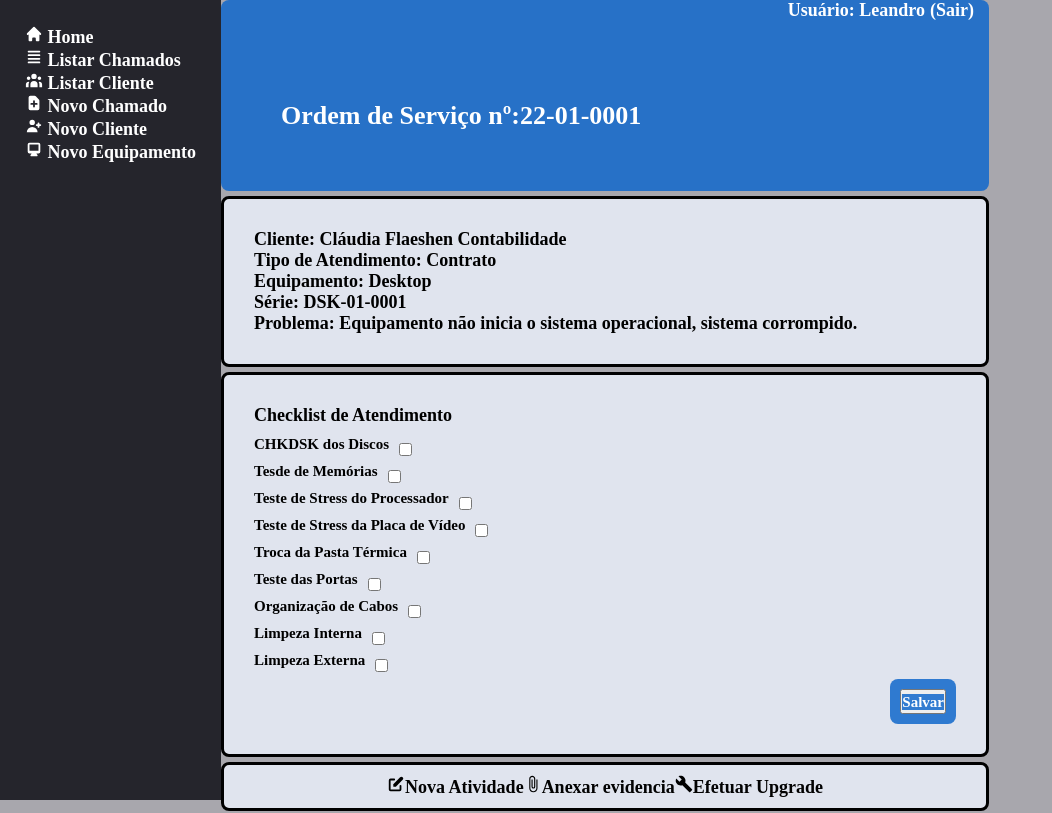
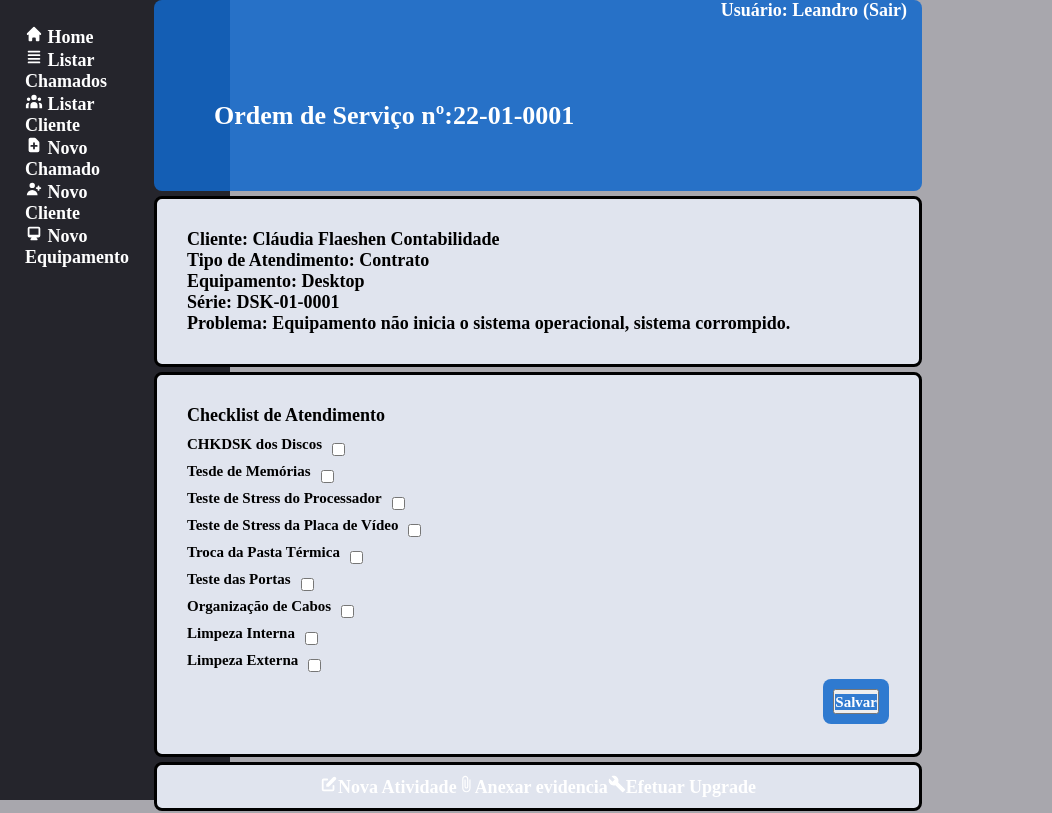
Before and after one commit to LeandroSanto/ticontrol-ticketfrontend, a React (Create React App) app: page / in a window 1280 px wide. Shown: the top 813 px of the page, without its empty margins (0-1052 px from the left). Built offline with nearby package versions, Linux system fonts and the light colour scheme.

Commit message:
Criando rotas, criando arquivo de rotas

```diff
--- a/src/App.tsx
+++ b/src/App.tsx
@@ -1,6 +1,8 @@
 import React from 'react';
-import { Route } from 'react-router-dom'
-import {Home} from './pages/Home';
+import { BrowserRouter } from 'react-router-dom'
+import { Routes } from './routes';
+
+import './src/theme/app.css';
 
 import './src/theme/colors.css';
 import './src/theme/fonts.css';
@@ -9,7 +11,11 @@ import './src/theme/global.css';
 
 function App() {
   return (
-    <Home />
+    <div className='container'>
+      <BrowserRouter>
+        <Routes />
+      </BrowserRouter>
+    </div>
   );
 }
 
--- a/src/index.tsx
+++ b/src/index.tsx
@@ -4,7 +4,8 @@ import App from './App';
 
 ReactDOM.render(
   <React.StrictMode>
-    <App />
+      <App />
   </React.StrictMode>,
+
   document.getElementById('root')
 );
--- a/src/pages/Home/index.tsx
+++ b/src/pages/Home/index.tsx
@@ -13,7 +13,6 @@ import { OrderService } from '../OrderService';
 export function Home(){
   return(
     <div className='homeContainer'>
-      <SideBar/>
       <OrderService />
     </div>
   )
--- /dev/null
+++ b/src/pages/NewClient/index.tsx
@@ -0,0 +1,16 @@
+import React from 'react';
+import { Input } from '../../components/Input';
+
+import './styles.css';
+
+export function NewClient(){
+    return(
+        <div>
+        <div className="newclientContainer">
+            <Input type= 'text' name='clientType' label='Tipo de Cliente:' />
+            <Input type= 'text' name='client' label='Nome do cliente:' />
+            <Input type= 'text' name='cpfcnpj' label='CPF / CNPJ' />
+        </div>
+        </div>
+    )
+}
--- /dev/null
+++ b/src/routes.tsx
@@ -0,0 +1,22 @@
+import { BrowserRouter, Route, Switch } from "react-router-dom";
+import { SideBar } from './components/SideBar';
+
+import { Home } from './pages/Home';
+import { Login } from './pages/Login';
+import { NewClient } from './pages/NewClient';
+import { NewOrder } from './pages/NewOrder';
+import { OrderService } from './pages/OrderService';
+
+export function Routes(){
+  return(
+    <BrowserRouter>
+      <SideBar />
+      <Switch>
+        <Route path="/" exact component={ Home } />
+        <Route path="/newclient" component={NewClient} />
+        <Route path="/neworder" component={NewOrder} />
+        <Route path="/orderservice" component={OrderService} />
+      </Switch>
+    </BrowserRouter>
+  )
+}
--- /dev/null
+++ b/src/src/theme/app.css
@@ -0,0 +1,4 @@
+.container{
+    display: flex;
+    flex-direction: row;
+}
```
Also changed, not shown: src/pages/NewClient/styles.css (added).
